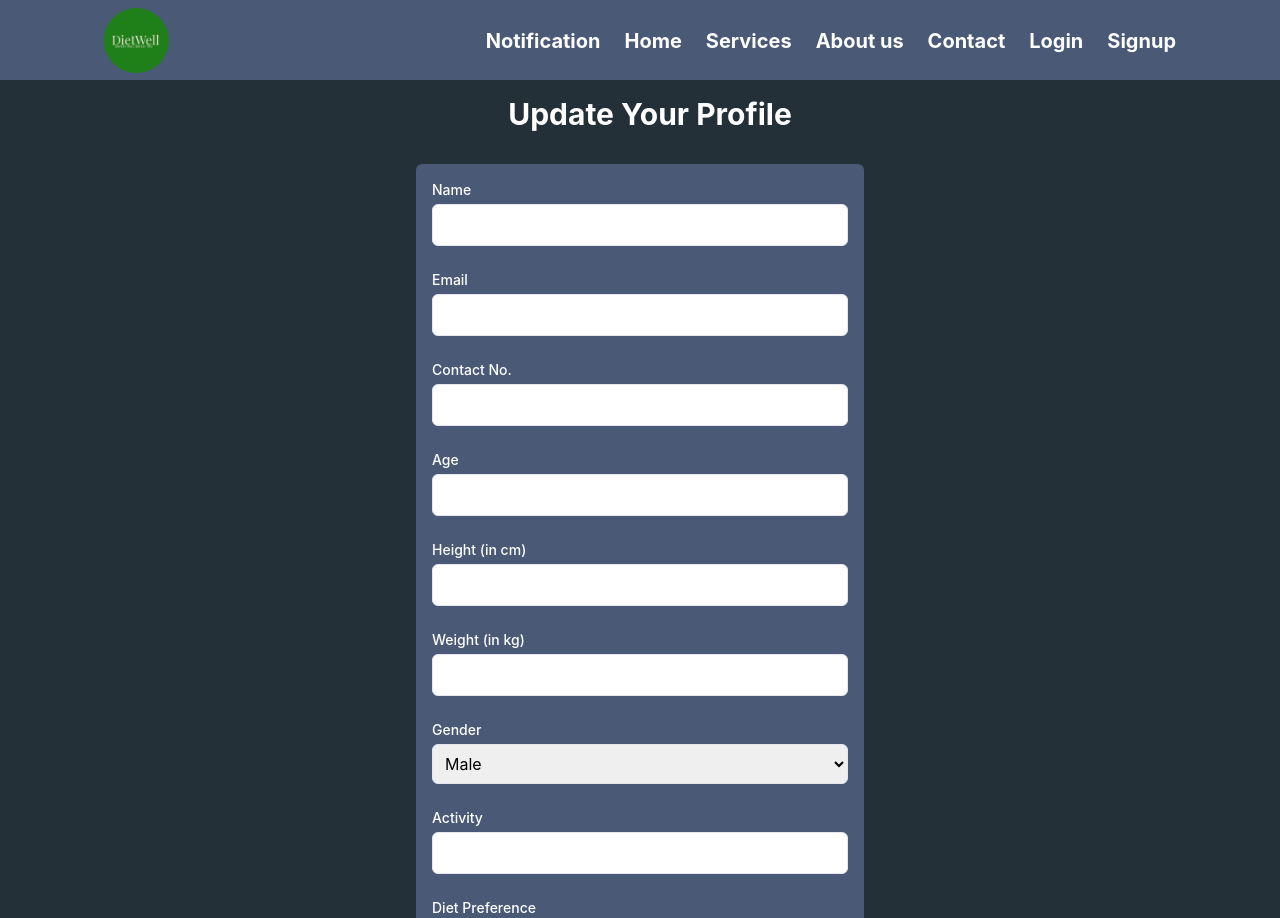
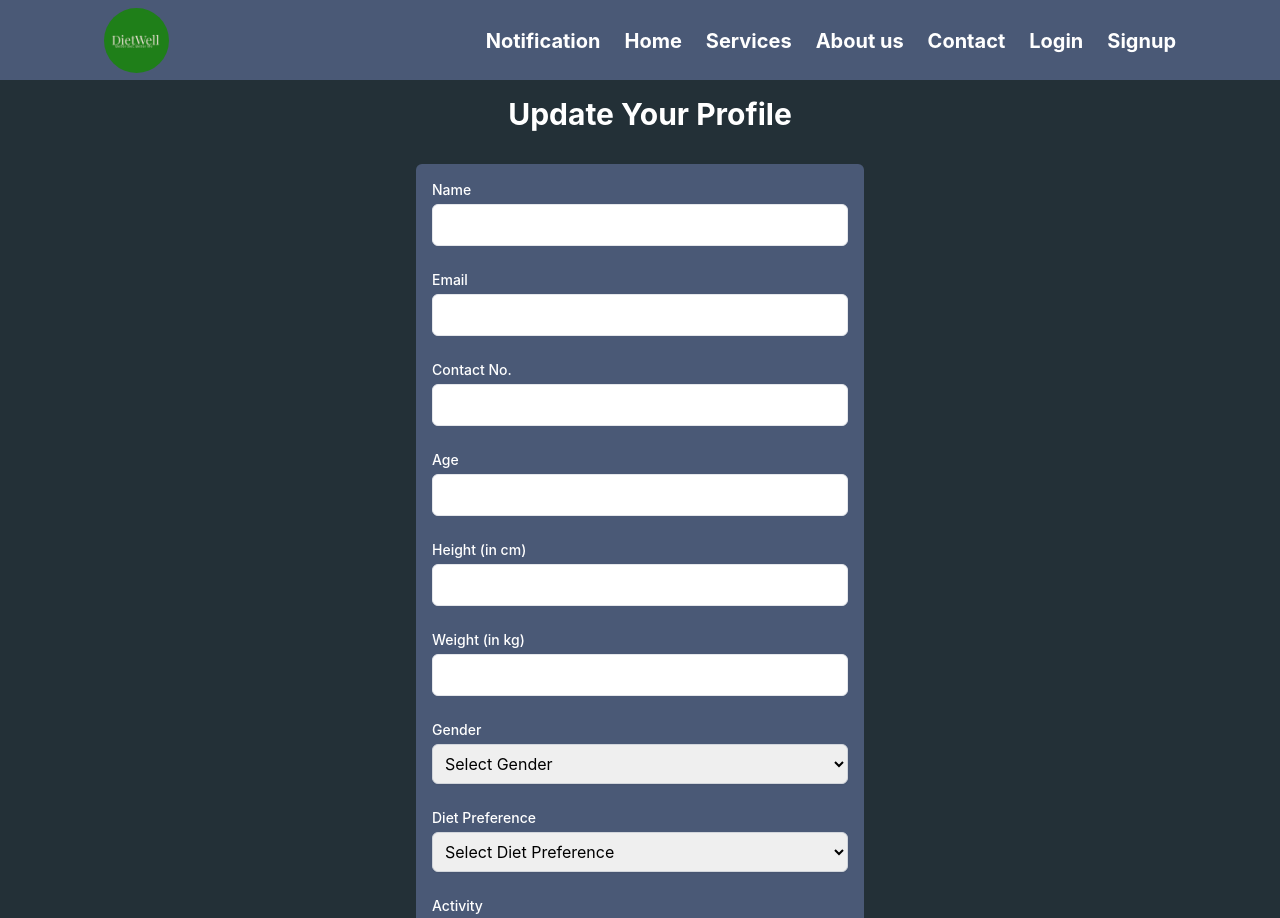
Before and after one commit to shashiverma2001/Dietwell, a React (Create React App) app in the folder frontend/: page /profile/updateprofile in a window 1280 px wide. Shown: the top 918 px of the page. Built offline with nearby package versions, Linux system fonts and the light colour scheme; no server answers; the HTML template or start-up script is replaced by a standard one.

Commit message:
Update UpdateProfile.js

```diff
--- a/frontend/src/components/UpdateProfile.js
+++ b/frontend/src/components/UpdateProfile.js
@@ -235,13 +235,34 @@ const UpdateProfile = () => {
             <select
               name="gender"
               id="gender"
-              className="mt-1 p-2 border rounded-md w-full"
+              className="mt-1 p-2 border border-gray-300 rounded-md shadow-sm focus:outline-none focus:ring-2 focus:ring-indigo-500 focus:border-indigo-500 w-full"
               value={profile.gender}
               onChange={handleChange}
             >
+              <option value="">Select Gender</option>
               <option value="Male">Male</option>
               <option value="Female">Female</option>
               <option value="User Specified">User Specified</option>
+            </select>
+          </div>
+          <div>
+            <label
+              htmlFor="dietpreference"
+              className="block text-sm font-medium text-white"
+            >
+              Diet Preference
+            </label>
+            <select
+              name="dietpreference"
+              id="dietpreference"
+              className="mt-1 p-2 border border-gray-300 rounded-md shadow-sm focus:outline-none focus:ring-2 focus:ring-indigo-500 focus:border-indigo-500 w-full"
+              value={profile.dietpreference}
+              onChange={handleChange}
+            >
+              <option value="">Select Diet Preference</option>
+              <option value="Veg">Veg</option>
+              <option value="Non-veg">Non-veg</option>
+              <option value="Vegan">Vegan</option>
             </select>
           </div>
 
@@ -261,25 +282,7 @@ const UpdateProfile = () => {
               onChange={handleChange}
             />
           </div>
-          <div>
-            <label
-              htmlFor="dietpreference"
-              className="block text-sm font-medium text-white"
-            >
-              Diet Preference
-            </label>
-            <select
-              name="dietpreference"
-              id="dietpreference"
-              className="mt-1 p-2 border rounded-md w-full"
-              value={profile.dietpreference}
-              onChange={handleChange}
-            >
-              <option value="Veg">Veg</option>
-              <option value="Non-veg">Non-veg</option>
-              <option value="Vegan">Vegan</option>
-            </select>
-          </div>
+
 
           <div>
             <label
```
